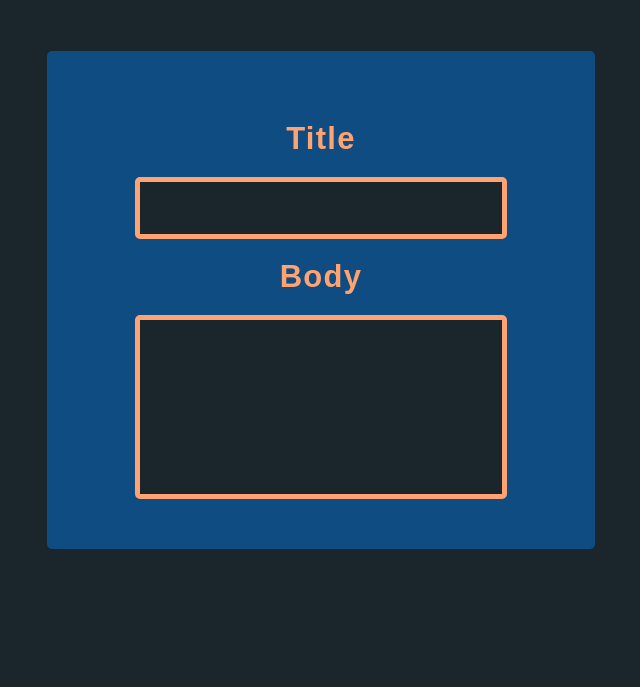
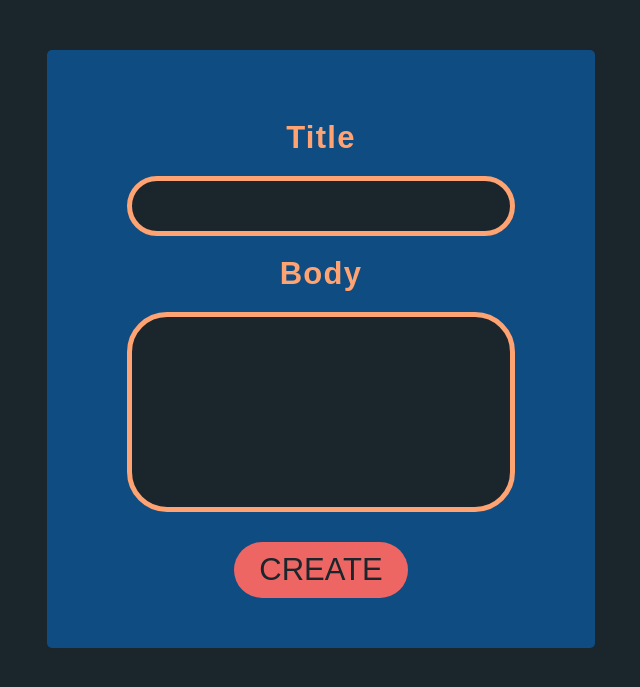
Before and after one commit to Parteim/FlaskTestApp, a Flask app: page /blog/create_post in a window 1280 px wide. Shown: the part 100-787 px from the top of the page, without its empty margins (319-959 px from the left). Run offline with Flask 2, Linux system fonts and the light colour scheme; some libraries are stand-ins or nearby versions.

Commit message:
little changes

```diff
--- a/src/posts/blueprint.py
+++ b/src/posts/blueprint.py
@@ -1,6 +1,7 @@
-from flask import Blueprint, request, render_template
+from flask import Blueprint, request, render_template, redirect, url_for
 from .forms import PostForm
 from models import Post, Tag
+from app import db
 
 posts = Blueprint('posts', __name__, template_folder='templates')
 
@@ -15,7 +16,7 @@ def posts_page():
             Post.body.contains(search_value)
         ).all()
     else:
-        posts = Post.query.all()
+        posts = Post.query.order_by(Post.created.desc()).all()
     return render_template('posts/posts.html', title='Posts', posts=posts)
 
 
@@ -32,7 +33,26 @@ def posts_by_tag(slug):
     return render_template('posts/posts.html', title=tag.name, posts=posts, tag=tag)
 
 
-@posts.route('/create_post')
+@posts.route('/create_post', methods=['POST', 'GET'])
 def create_post():
     form = PostForm()
+
+    if request.method == 'POST':
+        title = request.form['title']
+        body = request.form['body']
+
+        if title or body == '':
+            return render_template('posts/create_post.html', title='Create post', form=form)
+
+        try:
+            post = Post(title=title, body=body)
+            db.session.add(post)
+            db.session.commit()
+        except:
+            print('Something wrong')
+
+            slug = Post.all()[-1].slug
+            print(slug)
+
+        return redirect(url_for('posts_detail', slug=slug))
     return render_template('posts/create_post.html', title='Create post', form=form)
--- a/src/static/CSS/post.css
+++ b/src/static/CSS/post.css
@@ -117,11 +117,12 @@
 }
 
 .create_post_box {
-    position: absolute;
+    /* position: absolute;
     top: 50%;
     left: 50%;
-    transform: translate(-50%, -50%);
+    transform: translate(-50%, -50%); */
 
+    margin: 50px auto;
     padding: 50px;
 
     width: 35%;
@@ -159,18 +160,37 @@
     width: 80%;
     min-height: 50px;
 
+    padding: 0 10px;
+
     color: #ed6663;
     font-weight: bold;
     font-size: 29px;
 
     border: 5px solid #ffa372;
-    border-radius: 5px;
+    border-radius: 40px;
 
     background-color: #1b262c;
+
+    outline: none;
 
     resize: none;
 }
 
 .create_post_field:nth-child(4) {
     height: 170px;
+    padding: 10px;
 }
+
+.create_post_btn {
+    margin-top: 30px;
+    padding: 10px 25px;
+
+    background-color: #ed6663;
+
+    color: #1b262c;
+    font-size: 31px;
+    text-transform: uppercase;
+
+    border: none;
+    border-radius: 40px;
+}
--- a/src/templates/posts/create_post.html
+++ b/src/templates/posts/create_post.html
@@ -16,6 +16,7 @@
 <!--        <label for="body_create_post"></label>-->
 <!--        <input id="title_create_post" type="text" name="title">-->
 <!--        <input id="body_create_post" type="text" name="body">-->
+        <button class="create_post_btn" type="submit">Create</button>
     </form>
 </div>
 
```
